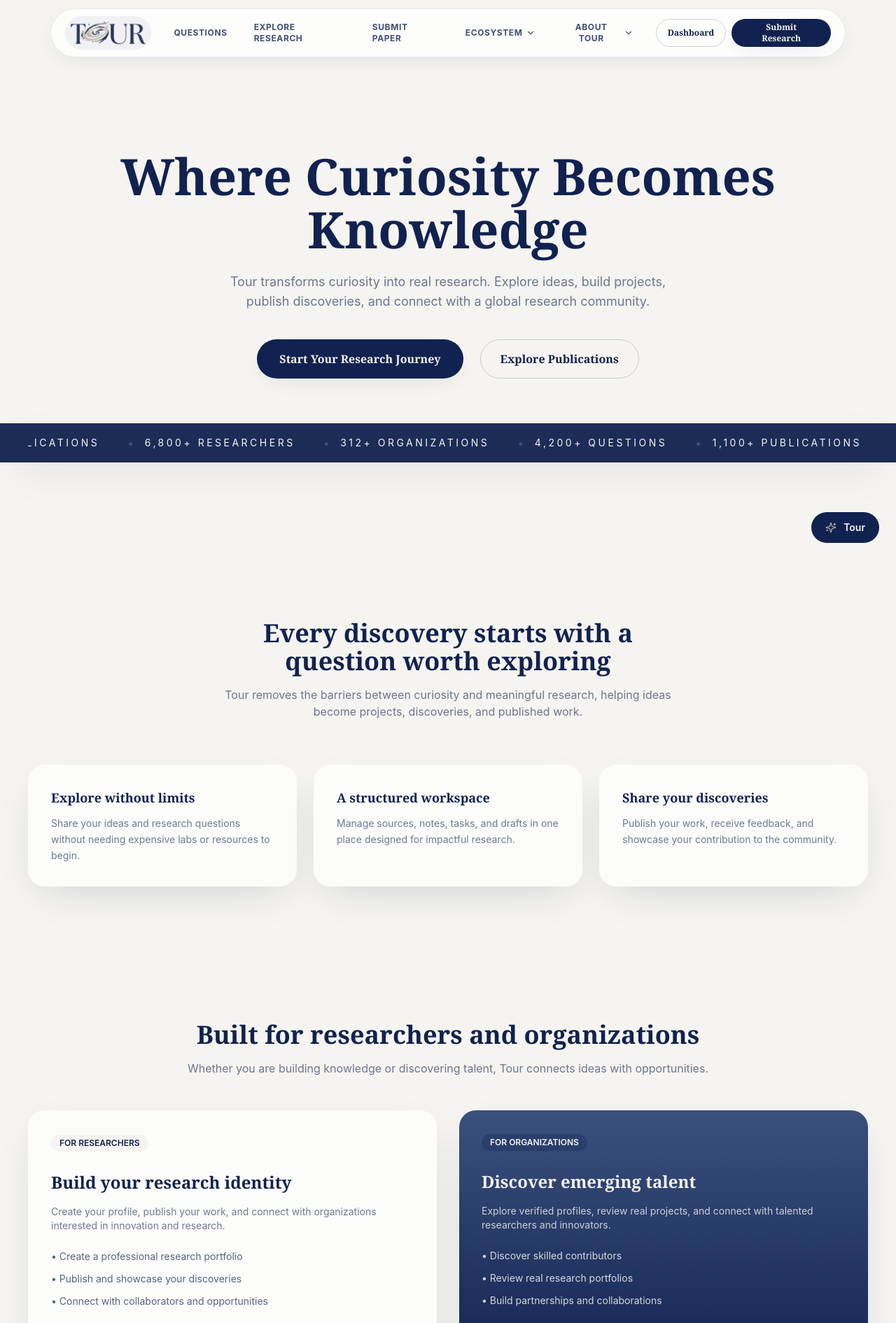
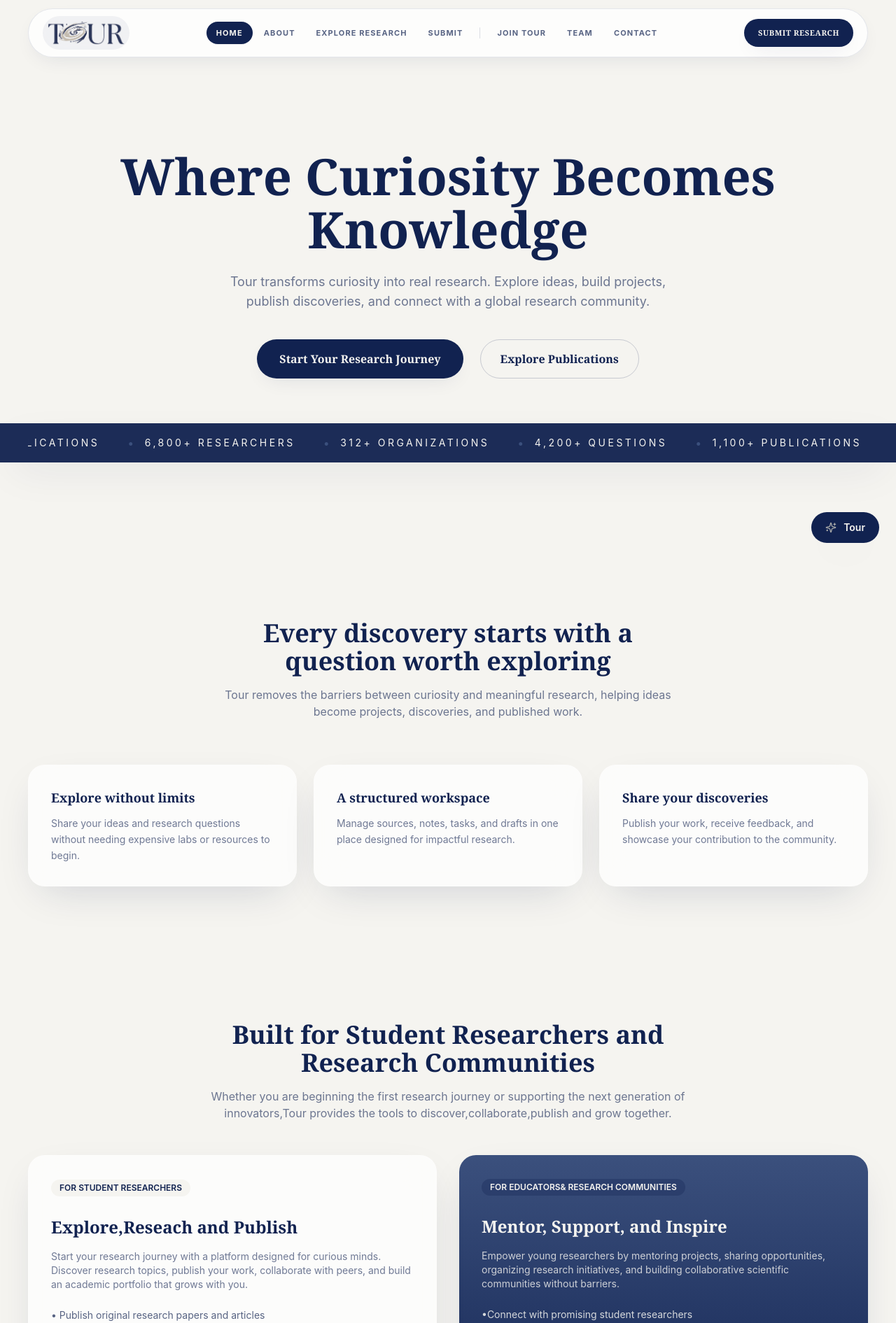
Before and after one commit to Kaliza-e/Tour, a Next.js app: page / in a window 1280 px wide. Shown: the top 1891 px of the page at 70% size. Built offline with nearby package versions, Linux system fonts and the light colour scheme.

Commit message:
feat:updating the home section

```diff
--- a/app/page.tsx
+++ b/app/page.tsx
@@ -232,12 +232,12 @@ export default function LandingPage() {
           <div className="mx-auto max-w-3xl text-center">
 
             <h2 className="font-heading text-3xl font-bold text-navy md:text-4xl">
-              Built for researchers and organizations
+              Built for Student Researchers and Research Communities
             </h2>
 
             <p className="mt-4 text-navy/60">
-              Whether you are building knowledge or discovering talent,
-              Tour connects ideas with opportunities.
+              Whether you are beginning the first research journey or supporting the next generation
+              of innovators,Tour provides the tools to discover,collaborate,publish and grow together.
             </p>
 
           </div>
@@ -252,34 +252,28 @@ export default function LandingPage() {
             <div className="glass-card p-8">
 
               <div className="mb-4 inline-block rounded-full bg-ivory px-3 py-1 text-xs font-semibold text-navy">
-                FOR RESEARCHERS
+                FOR STUDENT RESEARCHERS
               </div>
 
 
               <h3 className="mt-3 font-heading text-2xl font-bold text-navy">
-                Build your research identity
+                Explore,Reseach and Publish
               </h3>
 
 
               <p className="mt-4 text-sm text-navy/60">
-                Create your profile, publish your work, and connect with
-                organizations interested in innovation and research.
+                Start your research journey with a platform designed for curious minds.
+    Discover research topics, publish your work, collaborate with peers, and
+    build an academic portfolio that grows with you.
               </p>
 
 
               <ul className="mt-6 space-y-3 text-sm text-navy/70">
 
-                <li>
-                  • Create a professional research portfolio
-                </li>
-
-                <li>
-                  • Publish and showcase your discoveries
-                </li>
-
-                <li>
-                  • Connect with collaborators and opportunities
-                </li>
+                <li>• Publish original research papers and articles</li>
+                <li>• Discover research across multiple disciplines</li>
+                <li>• Collaborate with students from around the world</li>
+                 <li>• Build a lasting academic portfolio</li>
 
               </ul>
 
@@ -309,20 +303,19 @@ export default function LandingPage() {
             <div className="rounded-card bg-gradient-to-b from-sapphire to-navy p-8 text-ivory shadow-soft">
 
               <div className="mb-4 inline-block rounded-full bg-navy/30 px-3 py-1 text-xs font-semibold text-ivory">
-                FOR ORGANIZATIONS
+                FOR EDUCATORS& RESEARCH COMMUNITIES
               </div>
 
 
 
               <h3 className="mt-3 font-heading text-2xl font-bold">
-                Discover emerging talent
+                Mentor, Support, and Inspire
               </h3>
 
-
-
               <p className="mt-4 text-sm text-ivory/80">
-                Explore verified profiles, review real projects,
-                and connect with talented researchers and innovators.
+               Empower young researchers by mentoring projects, sharing opportunities,
+    organizing research initiatives, and building collaborative scientific
+    communities without barriers.
               </p>
 
 
@@ -330,15 +323,18 @@ export default function LandingPage() {
               <ul className="mt-6 space-y-3 text-sm text-ivory/85">
 
                 <li>
-                  • Discover skilled contributors
+                  •Connect with promising student researchers
                 </li>
 
                 <li>
-                  • Review real research portfolios
+                  • Organize research initiatives and competitions
                 </li>
 
                 <li>
-                  • Build partnerships and collaborations
+                  • Mentor and review student work
+                </li>
+                <li>
+                  • Foster global scientific collaboration
                 </li>
 
               </ul>
@@ -352,7 +348,7 @@ export default function LandingPage() {
                   <Button
                     className="rounded-full bg-ivory text-navy px-6 py-3"
                   >
-                    Explore Organizations
+                    Join the Community
                   </Button>
 
                 </Link>
--- a/components/navbar.tsx
+++ b/components/navbar.tsx
@@ -3,285 +3,175 @@
 import { useState, useEffect, useRef } from "react";
 import Link from "next/link";
 import { usePathname } from "next/navigation";
-import { Menu, X, ChevronDown, Sparkles, BookOpen, Compass, Award, Users, PlusCircle, UserCheck } from "lucide-react";
+import { Menu, X, ChevronDown } from "lucide-react";
 import { Button } from "@/components/ui/button";
 import { TourLogo } from "@/components/tour-logo";
 import { cn } from "@/lib/utils";
 
-// Primary Navigation Categories
-const mainNav = [
-  { href: "/questions", label: "Questions" },
+// Core navigation groups
+const primaryLinks = [
+  { href: "/", label: "Home" },
+  { href: "/about", label: "About" },
   { href: "/research", label: "Explore Research" },
-  { href: "/submit", label: "Submit Paper" },
+  { href: "/submit", label: "Submit" },
 ];
 
-const ecosystemDropdown = [
-  { href: "/mentorship", label: "Mentorship Directory", icon: Users, desc: "Connect with graduate advisors" },
-  { href: "/challenges", label: "Research Challenges", icon: Sparkles, desc: "Monthly contests & seed grants" },
-  { href: "/achievements", label: "Badges & Certificates", icon: Award, desc: "Track verified volunteer hours" },
-  { href: "/community", label: "Community Feed", icon: BookOpen, desc: "Youth scientific discussions" },
-];
-
-const organizationDropdown = [
-  { href: "/about", label: "Story & Values", icon: Compass, desc: "Our vision & mission statement" },
-  { href: "/join", label: "Volunteer Program", icon: UserCheck, desc: "Become a writer, reviewer or leader" },
-  { href: "/team", label: "Our Team", icon: Users, desc: "Leadership & global advisors" },
+const secondaryLinks = [
+  { href: "/join", label: "Join TOUR" },
+  { href: "/team", label: "Team" },
+  { href: "/contact", label: "Contact" },
 ];
 
 export function Navbar() {
   const [mobileOpen, setMobileOpen] = useState(false);
-  const [activeDropdown, setActiveDropdown] = useState<"ecosystem" | "org" | null>(null);
   const [scrolled, setScrolled] = useState(false);
   const pathname = usePathname();
-  const closeTimer = useRef<ReturnType<typeof setTimeout> | null>(null);
 
   useEffect(() => {
-    const handleScroll = () => {
-      setScrolled(window.scrollY > 20);
-    };
-    window.addEventListener("scroll", handleScroll);
+    const handleScroll = () => setScrolled(window.scrollY > 16);
+    window.addEventListener("scroll", handleScroll, { passive: true });
     return () => window.removeEventListener("scroll", handleScroll);
   }, []);
 
-  const openDropdown = (name: "ecosystem" | "org") => {
-    if (closeTimer.current) clearTimeout(closeTimer.current);
-    setActiveDropdown(name);
-  };
-
-  const scheduleClose = () => {
-    closeTimer.current = setTimeout(() => setActiveDropdown(null), 120);
-  };
-
-  const cancelClose = () => {
-    if (closeTimer.current) clearTimeout(closeTimer.current);
-  };
+  // Close mobile menu on route change
+  useEffect(() => {
+    setMobileOpen(false);
+  }, [pathname]);
 
   const isActive = (href: string) =>
-    pathname === href || (href !== "/" && pathname.startsWith(`${href}/`));
+    href === "/"
+      ? pathname === "/"
+      : pathname === href || pathname.startsWith(`${href}/`);
 
   return (
-    <header className="sticky top-0 z-50 w-full transition-all duration-300 py-3 px-4 md:px-8">
+    <header
+      className={cn(
+        "sticky top-0 z-50 w-full transition-all duration-300",
+        scrolled ? "py-2" : "py-3"
+      )}
+    >
       <div className="container-tour">
+        {/* ── Pill Bar ── */}
         <div
           className={cn(
-            "mx-auto flex max-w-7xl items-center justify-between gap-4 rounded-full border border-navy/10 px-5 py-2.5 transition-all duration-300 backdrop-blur-xl",
-            scrolled ? "bg-white/95 shadow-soft border-navy/15 py-2" : "bg-white/80 shadow-card"
+            "flex items-center justify-between gap-4 rounded-full border px-5 py-2.5 transition-all duration-300 backdrop-blur-xl",
+            scrolled
+              ? "border-navy/15 bg-white/95 shadow-soft"
+              : "border-navy/10 bg-white/80 shadow-card"
           )}
         >
-          {/* Logo — TourLogo renders its own Link internally */}
-          <TourLogo priority imageClassName="h-9" className="rounded-full bg-navy/5 p-1.5 transition hover:scale-105" />
+          {/* Logo */}
+          <div className="shrink-0">
+            <TourLogo priority imageClassName="h-9" className="rounded-full bg-navy/5 p-1.5" />
+          </div>
 
-          {/* Desktop Navigation Menu */}
-          <nav aria-label="Main Navigation" className="hidden lg:flex items-center gap-1.5">
-            {mainNav.map((link) => (
+          {/* ── Desktop Nav ── */}
+          <nav aria-label="Primary" className="hidden lg:flex items-center gap-0.5">
+            {/* Primary links */}
+            {primaryLinks.map((link) => (
               <Link
                 key={link.href}
                 href={link.href}
                 className={cn(
-                  "rounded-full px-4 py-2 text-xs font-bold uppercase tracking-wider transition duration-200",
+                  "rounded-full px-3.5 py-2 text-[11px] font-bold uppercase tracking-widest transition-all duration-150",
                   isActive(link.href)
                     ? "bg-navy text-ivory shadow-sm"
-                    : "text-navy/80 hover:bg-navy/5 hover:text-navy"
+                    : "text-navy/70 hover:bg-navy/6 hover:text-navy"
                 )}
               >
                 {link.label}
               </Link>
             ))}
 
-            {/* Ecosystem Dropdown */}
-            <div
-              className="relative"
-              onMouseEnter={() => openDropdown("ecosystem")}
-              onMouseLeave={scheduleClose}
-            >
-              <button
+            {/* Divider */}
+            <span className="mx-2 h-4 w-px bg-navy/15 rounded-full" />
+
+            {/* Secondary links */}
+            {secondaryLinks.map((link) => (
+              <Link
+                key={link.href}
+                href={link.href}
                 className={cn(
-                  "flex items-center gap-1 rounded-full px-4 py-2 text-xs font-bold uppercase tracking-wider transition duration-200 text-navy/80 hover:bg-navy/5 hover:text-navy",
-                  activeDropdown === "ecosystem" && "bg-navy/5 text-navy"
+                  "rounded-full px-3.5 py-2 text-[11px] font-bold uppercase tracking-widest transition-all duration-150",
+                  isActive(link.href)
+                    ? "bg-navy text-ivory shadow-sm"
+                    : "text-navy/70 hover:bg-navy/6 hover:text-navy"
                 )}
               >
-                Ecosystem <ChevronDown className="h-3.5 w-3.5 transition-transform duration-200" />
-              </button>
-
-              {activeDropdown === "ecosystem" && (
-                <div
-                  className="absolute top-full left-0 w-72 rounded-3xl border border-navy/10 bg-white shadow-soft backdrop-blur-xl"
-                  style={{ paddingTop: "10px" }}
-                  onMouseEnter={cancelClose}
-                  onMouseLeave={scheduleClose}
-                >
-                  <div className="rounded-3xl bg-white p-3">
-                    {ecosystemDropdown.map((item) => {
-                      const IconComp = item.icon;
-                      return (
-                        <Link
-                          key={item.href}
-                          href={item.href}
-                          onClick={() => setActiveDropdown(null)}
-                          className={cn(
-                            "flex items-start gap-3 rounded-2xl p-3 transition duration-150 hover:bg-ivory/60",
-                            isActive(item.href) && "bg-champagne/40"
-                          )}
-                        >
-                          <div className="rounded-full bg-sapphire/10 p-2 text-sapphire mt-0.5">
-                            <IconComp className="h-4 w-4" />
-                          </div>
-                          <div>
-                            <p className="text-xs font-bold text-navy">{item.label}</p>
-                            <p className="text-[11px] text-navy/60 leading-tight">{item.desc}</p>
-                          </div>
+                {link.label}
               </Link>
-                      );
-                    })}
-                  </div>
-                </div>
-              )}
-            </div>
-
-            {/* Organization Dropdown */}
-            <div
-              className="relative"
-              onMouseEnter={() => openDropdown("org")}
-              onMouseLeave={scheduleClose}
-            >
-              <button
-                className={cn(
-                  "flex items-center gap-1 rounded-full px-4 py-2 text-xs font-bold uppercase tracking-wider transition duration-200 text-navy/80 hover:bg-navy/5 hover:text-navy",
-                  activeDropdown === "org" && "bg-navy/5 text-navy"
-                )}
-              >
-                About TOUR <ChevronDown className="h-3.5 w-3.5 transition-transform duration-200" />
-              </button>
-
-              {activeDropdown === "org" && (
-                <div
-                  className="absolute top-full left-0 w-72 rounded-3xl border border-navy/10 bg-white shadow-soft backdrop-blur-xl"
-                  style={{ paddingTop: "10px" }}
-                  onMouseEnter={cancelClose}
-                  onMouseLeave={scheduleClose}
-                >
-                  <div className="rounded-3xl bg-white p-3">
-                    {organizationDropdown.map((item) => {
-                      const IconComp = item.icon;
-                      return (
-                        <Link
-                          key={item.href}
-                          href={item.href}
-                          onClick={() => setActiveDropdown(null)}
-                          className={cn(
-                            "flex items-start gap-3 rounded-2xl p-3 transition duration-150 hover:bg-ivory/60",
-                            isActive(item.href) && "bg-champagne/40"
-                          )}
-                        >
-                          <div className="rounded-full bg-sapphire/10 p-2 text-sapphire mt-0.5">
-                            <IconComp className="h-4 w-4" />
-                          </div>
-                          <div>
-                            <p className="text-xs font-bold text-navy">{item.label}</p>
-                            <p className="text-[11px] text-navy/60 leading-tight">{item.desc}</p>
-                          </div>
-                        </Link>
-                      );
-                    })}
-                  </div>
-                </div>
-              )}
-            </div>
+            ))}
           </nav>
 
-          {/* Action CTAs */}
-          <div className="flex items-center gap-2">
-            <Link href="/dashboard" className="hidden sm:inline-flex">
-              <Button size="sm" variant="secondary" className="rounded-full px-4 text-xs font-semibold">
-                Dashboard
-              </Button>
-            </Link>
-
-            <Link href="/submit" className="hidden sm:inline-flex">
-              <Button size="sm" className="rounded-full bg-navy text-ivory hover:bg-sapphire px-5 text-xs font-semibold">
+          {/* ── CTA + Hamburger ── */}
+          <div className="flex items-center gap-2 shrink-0">
+            <Link href="/submit" className="hidden md:inline-flex">
+              <Button
+                size="sm"
+                className="rounded-full bg-navy text-ivory hover:bg-sapphire text-[11px] font-bold uppercase tracking-wider px-5"
+              >
                 Submit Research
               </Button>
             </Link>
 
-            {/* Mobile Toggle Button */}
+            {/* Mobile hamburger */}
             <button
               type="button"
-              className="grid h-10 w-10 place-items-center rounded-full border border-navy/15 bg-white text-navy shadow-sm lg:hidden hover:bg-ivory"
               aria-label={mobileOpen ? "Close menu" : "Open menu"}
-              onClick={() => setMobileOpen(!mobileOpen)}
+              aria-expanded={mobileOpen}
+              onClick={() => setMobileOpen((v) => !v)}
+              className="grid h-10 w-10 place-items-center rounded-full border border-navy/15 bg-white text-navy shadow-sm hover:bg-ivory lg:hidden"
             >
               {mobileOpen ? <X size={20} /> : <Menu size={20} />}
             </button>
           </div>
         </div>
 
-        {/* Responsive Mobile Drawer */}
+        {/* ── Mobile Drawer ── */}
         {mobileOpen && (
-          <div className="mt-3 overflow-hidden rounded-3xl border border-navy/15 bg-white/95 p-5 shadow-soft backdrop-blur-2xl lg:hidden space-y-4 animate-in fade-in slide-in-from-top-3">
+          <div className="mt-3 overflow-hidden rounded-3xl border border-navy/12 bg-white/97 shadow-soft backdrop-blur-2xl lg:hidden">
+            <div className="p-5 space-y-5">
+              {/* Core Pages */}
               <div className="space-y-1">
-              <p className="text-[10px] font-bold uppercase tracking-widest text-sapphire px-3">Main Directory</p>
-              {mainNav.map((link) => (
+                <p className="px-3 text-[9px] font-bold uppercase tracking-[0.15em] text-sapphire mb-2">
+                  Core Pages
+                </p>
+                <div className="grid grid-cols-2 gap-1.5">
+                  {[...primaryLinks, ...secondaryLinks].map((link) => (
                     <Link
                       key={link.href}
                       href={link.href}
-                  onClick={() => setMobileOpen(false)}
                       className={cn(
-                    "block rounded-2xl px-4 py-2.5 text-xs font-bold uppercase tracking-wider transition",
-                    isActive(link.href) ? "bg-navy text-ivory" : "text-navy hover:bg-ivory"
+                        "rounded-2xl px-4 py-3 text-xs font-bold uppercase tracking-wider transition text-center",
+                        isActive(link.href)
+                          ? "bg-navy text-ivory shadow-sm"
+                          : "bg-ivory/70 text-navy hover:bg-champagne/60"
                       )}
                     >
                       {link.label}
                     </Link>
                   ))}
                 </div>
-
-            <div className="border-t border-navy/10 pt-3 space-y-1">
-              <p className="text-[10px] font-bold uppercase tracking-widest text-sapphire px-3">Ecosystem & Programs</p>
-              {ecosystemDropdown.map((item) => (
-                <Link
-                  key={item.href}
-                  href={item.href}
-                  onClick={() => setMobileOpen(false)}
-                  className={cn(
-                    "flex items-center gap-2.5 rounded-2xl px-4 py-2.5 text-xs font-semibold text-navy transition hover:bg-ivory",
-                    isActive(item.href) && "bg-champagne/50"
-                  )}
-                >
-                  <item.icon className="h-4 w-4 text-sapphire" />
-                  {item.label}
-                </Link>
-              ))}
               </div>
 
-            <div className="border-t border-navy/10 pt-3 space-y-1">
-              <p className="text-[10px] font-bold uppercase tracking-widest text-sapphire px-3">Organization</p>
-              {organizationDropdown.map((item) => (
+              {/* Research Paper shortcut */}
+              <div className="border-t border-navy/8 pt-4 space-y-1">
+                <p className="px-3 text-[9px] font-bold uppercase tracking-[0.15em] text-sapphire mb-2">
+                  Quick Access
+                </p>
                 <Link
-                  key={item.href}
-                  href={item.href}
-                  onClick={() => setMobileOpen(false)}
-                  className={cn(
-                    "flex items-center gap-2.5 rounded-2xl px-4 py-2.5 text-xs font-semibold text-navy transition hover:bg-ivory",
-                    isActive(item.href) && "bg-champagne/50"
-                  )}
+                  href="/research"
+                  className="flex items-center gap-2 rounded-2xl bg-ivory/70 px-4 py-3 text-xs font-semibold text-navy hover:bg-champagne/60 transition"
                 >
-                  <item.icon className="h-4 w-4 text-sapphire" />
-                  {item.label}
+                  Browse Research Papers →
                 </Link>
-              ))}
+                <Link
+                  href="/submit"
+                  className="flex items-center gap-2 rounded-2xl bg-navy text-ivory px-4 py-3 text-xs font-bold hover:bg-sapphire transition"
+                >
+                  Submit Your Research →
+                </Link>
               </div>
-
-            <div className="border-t border-navy/10 pt-3 grid gap-2">
-              <Link href="/dashboard" onClick={() => setMobileOpen(false)}>
-                <Button variant="secondary" className="w-full rounded-full text-xs font-bold">
-                  User Dashboard
-                </Button>
-              </Link>
-              <Link href="/submit" onClick={() => setMobileOpen(false)}>
-                <Button className="w-full rounded-full bg-navy text-ivory hover:bg-sapphire text-xs font-bold">
-                  Submit Research Paper
-                </Button>
-              </Link>
             </div>
           </div>
         )}
--- a/components/tour-logo.tsx
+++ b/components/tour-logo.tsx
@@ -21,7 +21,7 @@ export function TourLogo({
     <span
       className={cn(
         "inline-flex items-center justify-center leading-none",
-        variant === "panel" && "rounded-md bg-white px-3 py-2 shadow-card",
+        variant === "panel" && "rounded-md px-3 py-2 shadow-card",
         className
       )}
     >
```
Lines whose indentation alone changed are shown as unchanged.
